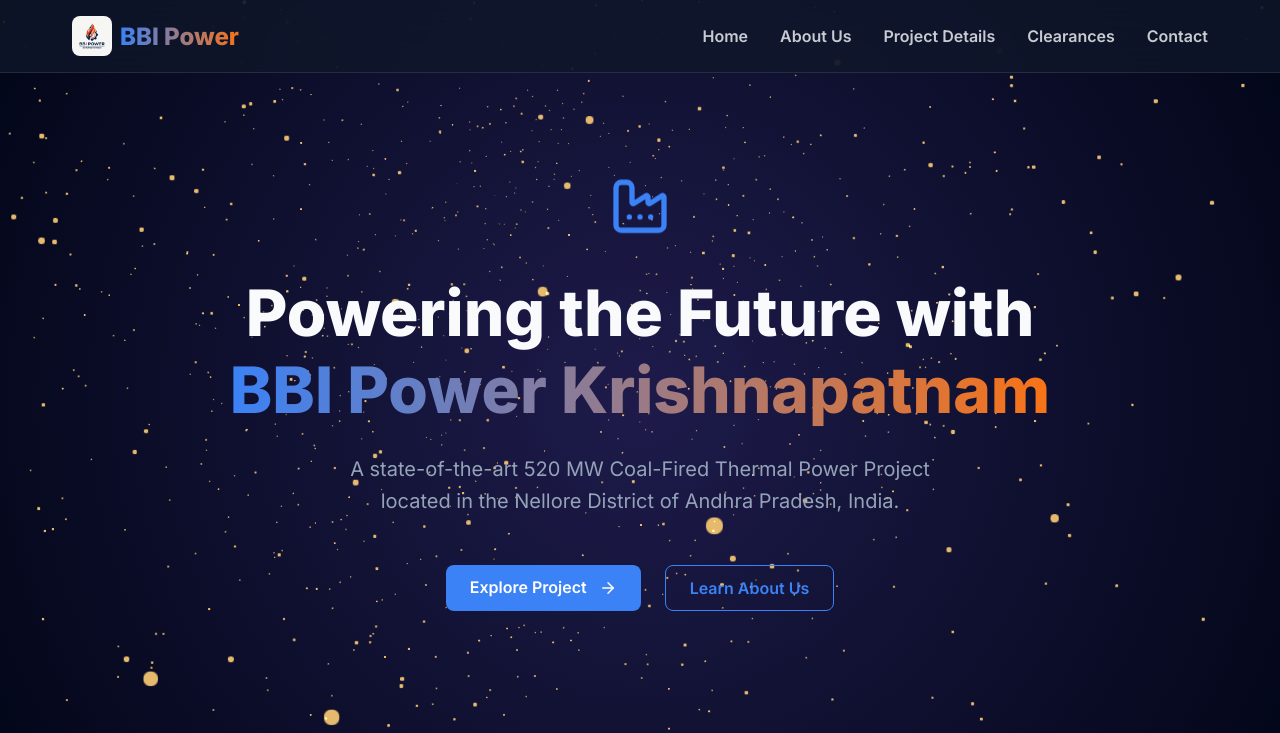
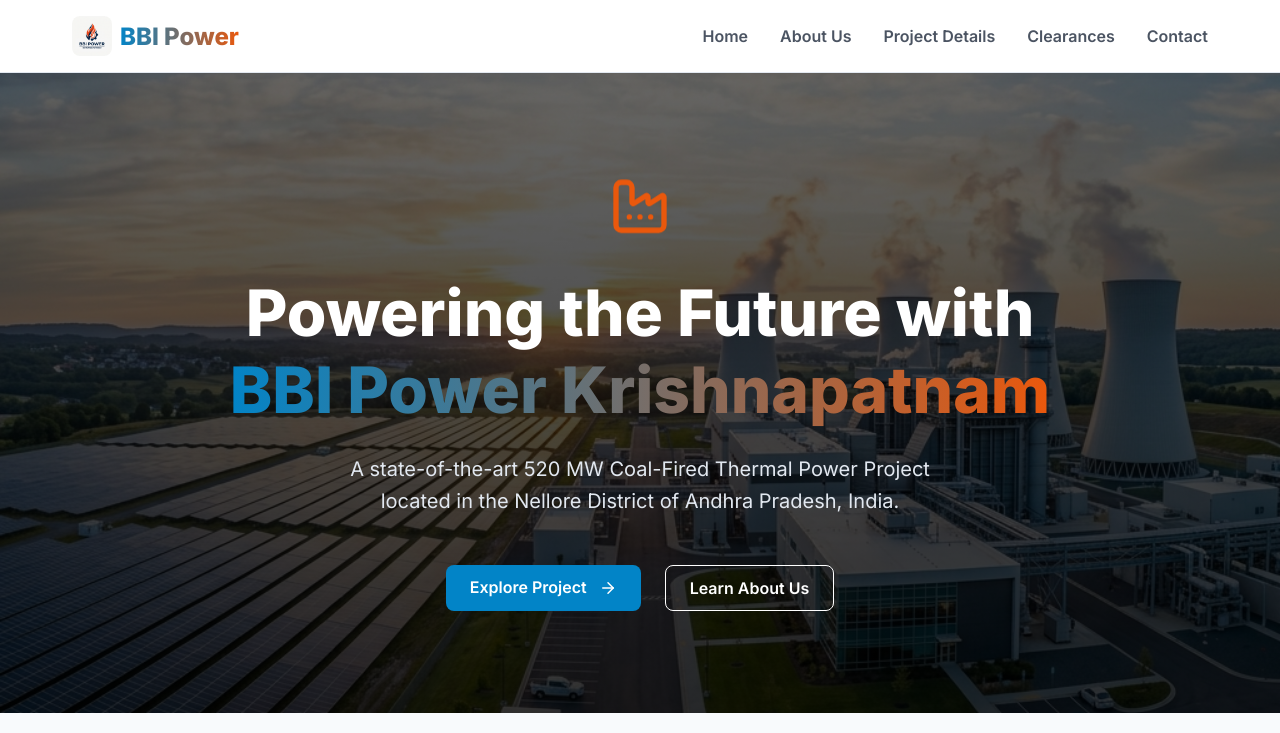
Before and after one commit to DeepakJaggupalli/bbipower, a React (Vite) app: page / in a window 1280 px wide. Shown: the top 733 px of the page. Built offline with nearby package versions, Linux system fonts and the light colour scheme.

Commit message:
Complete theme overhaul and director photo/order update

```diff
--- a/src/App.jsx
+++ b/src/App.jsx
@@ -1,6 +1,5 @@
 import { BrowserRouter as Router, Routes, Route } from 'react-router-dom';
 import Navbar from './components/Navbar';
-import Background3D from './components/Background3D';
 import Home from './pages/Home';
 import About from './pages/About';
 import Project from './pages/Project';
@@ -10,7 +9,6 @@
 function App() {
   return (
     <Router>
-      <Background3D />
       <Navbar />
       <main>
         <Routes>
--- a/src/index.css
+++ b/src/index.css
@@ -1,15 +1,14 @@
 @import url('https://fonts.googleapis.com/css2?family=Inter:wght@300;400;600;800&display=swap');
 
 :root {
-  --bg-dark: #0f172a;
-  --bg-darker: #020617;
-  --bg-panel: rgba(30, 41, 59, 0.7);
-  --bg-panel-light: rgba(51, 65, 85, 0.7);
-  --text-primary: #f8fafc;
-  --text-secondary: #94a3b8;
-  --accent-blue: #3b82f6;
-  --accent-orange: #f97316;
-  --border-light: rgba(255, 255, 255, 0.1);
+  --bg-main: #f8fafc;
+  --bg-panel: #ffffff;
+  --text-primary: #1e293b;
+  --text-secondary: #475569;
+  --accent-blue: #0284c7;
+  --accent-orange: #ea580c;
+  --border-light: #e2e8f0;
+  --shadow-light: 0 4px 20px rgba(0, 0, 0, 0.05);
 }
 
 * {
@@ -20,7 +19,7 @@
 
 body {
   font-family: 'Inter', sans-serif;
-  background-color: var(--bg-darker);
+  background-color: var(--bg-main);
   color: var(--text-primary);
   overflow-x: hidden;
   min-height: 100vh;
@@ -34,20 +33,20 @@
   z-index: 1;
 }
 
-/* Glassmorphism Utilities */
+/* Panel Utilities */
 .glass-panel {
   background: var(--bg-panel);
-  backdrop-filter: blur(16px);
-  -webkit-backdrop-filter: blur(16px);
   border: 1px solid var(--border-light);
-  border-radius: 16px;
+  border-radius: 12px;
+  box-shadow: var(--shadow-light);
 }
 
 .glass-nav {
-  background: rgba(15, 23, 42, 0.8);
-  backdrop-filter: blur(20px);
-  -webkit-backdrop-filter: blur(20px);
+  background: rgba(255, 255, 255, 0.95);
+  backdrop-filter: blur(10px);
+  -webkit-backdrop-filter: blur(10px);
   border-bottom: 1px solid var(--border-light);
+  box-shadow: 0 2px 10px rgba(0, 0, 0, 0.02);
 }
 
 /* Gradients */
@@ -59,13 +58,14 @@
 }
 
 .bg-gradient {
-  background: linear-gradient(135deg, rgba(59,130,246,0.1), rgba(249,115,22,0.1));
+  background: linear-gradient(135deg, rgba(2, 132, 199, 0.05), rgba(234, 88, 12, 0.05));
 }
 
 /* Typography Utilities */
 h1, h2, h3, h4, h5, h6 {
   font-weight: 800;
   margin-bottom: 1rem;
+  color: #0f172a;
 }
 
 p {
@@ -84,16 +84,6 @@
 
 .section {
   padding: 5rem 0;
-}
-
-/* 3D Canvas Container */
-.canvas-container {
-  position: fixed !important;
-  top: 0;
-  left: 0;
-  width: 100vw;
-  height: 100vh;
-  z-index: -1;
 }
 
 /* Links & Buttons */
@@ -120,9 +110,10 @@
 }
 
 .btn:hover {
-  background: #2563eb;
+  background: #0369a1;
   transform: translateY(-2px);
-  box-shadow: 0 4px 12px rgba(59, 130, 246, 0.3);
+  box-shadow: 0 4px 12px rgba(2, 132, 199, 0.2);
+  color: white;
 }
 
 .btn-outline {
@@ -132,8 +123,9 @@
 }
 
 .btn-outline:hover {
-  background: rgba(59, 130, 246, 0.1);
+  background: rgba(2, 132, 199, 0.05);
   box-shadow: none;
+  color: var(--accent-blue);
 }
 
 /* Cards Grid */
@@ -163,11 +155,11 @@
 }
 
 .data-table th {
-  background-color: rgba(255, 255, 255, 0.05);
+  background-color: #f1f5f9;
   font-weight: 600;
   color: var(--text-primary);
 }
 
 .data-table tr:hover {
-  background-color: rgba(255, 255, 255, 0.02);
+  background-color: #f8fafc;
 }
--- a/src/pages/About.css
+++ b/src/pages/About.css
@@ -36,18 +36,19 @@
 }
 
 .director-card {
-  background: rgba(255, 255, 255, 0.03);
+  background: #ffffff;
   padding: 1.5rem;
   border-radius: 12px;
   border: 1px solid var(--border-light);
   text-align: center;
   transition: all 0.3s ease;
+  box-shadow: var(--shadow-light);
 }
 
 .director-card:hover {
-  background: rgba(255, 255, 255, 0.05);
   transform: translateY(-5px);
   border-color: var(--accent-blue);
+  box-shadow: 0 10px 25px rgba(2, 132, 199, 0.1);
 }
 
 .director-card h3 {
--- a/src/pages/About.jsx
+++ b/src/pages/About.jsx
@@ -4,10 +4,10 @@
 
 export default function About() {
   const directors = [
-    { name: "Sagi Ramesh Babu", role: "Director", image: "/images/sagi_ramesh_babu.jpg" },
+    { name: "Subrahmanyam Kassetty", role: "Founder & Managing Director", image: "/images/subrahmanyam_new.jpg" },
     { name: "K. V. Mukesh Babu", role: "Director", image: "/images/k_mukesh.png" },
     { name: "K. V. Chaitanya", role: "Director", image: "/images/kv_chaitanya.png" },
-    { name: "Subrahmanyam Kassetty", role: "Managing Director", image: "/images/subrahmanyam.jpg" }
+    { name: "Sagi Ramesh Babu", role: "Director", image: "/images/sagi_ramesh_babu.jpg" }
   ];
 
   return (
--- a/src/pages/Home.css
+++ b/src/pages/Home.css
@@ -2,6 +2,15 @@
   display: flex;
   flex-direction: column;
   align-items: center;
+}
+
+.hero-wrapper {
+  width: 100vw;
+  background-image: linear-gradient(rgba(0,0,0,0.6), rgba(0,0,0,0.8)), url('/images/hero_bg.jpg');
+  background-size: cover;
+  background-position: center;
+  background-attachment: fixed;
+  color: white;
 }
 
 .hero-section {
@@ -12,7 +21,7 @@
 }
 
 .hero-icon {
-  color: var(--accent-blue);
+  color: var(--accent-orange);
   margin-bottom: 2rem;
   animation: float 6s ease-in-out infinite;
 }
@@ -21,12 +30,14 @@
   font-size: 4rem;
   line-height: 1.2;
   margin-bottom: 1.5rem;
+  color: white;
 }
 
 .hero-subtitle {
   font-size: 1.25rem;
   max-width: 600px;
   margin: 0 auto 3rem auto;
+  color: #e2e8f0;
 }
 
 .hero-actions {
--- a/src/pages/Home.jsx
+++ b/src/pages/Home.jsx
@@ -6,7 +6,8 @@
 export default function Home() {
   return (
     <div className="home-page">
-      <section className="hero-section section container">
+      <div className="hero-wrapper">
+        <section className="hero-section container">
           <motion.div
             initial={{ opacity: 0, y: 30 }}
             animate={{ opacity: 1, y: 0 }}
@@ -25,12 +26,13 @@
               <Link to="/project" className="btn">
                 Explore Project <ArrowRight size={18} style={{ verticalAlign: 'middle', marginLeft: '8px' }} />
               </Link>
-            <Link to="/about" className="btn btn-outline">
+              <Link to="/about" className="btn btn-outline" style={{ color: 'white', borderColor: 'white' }}>
                 Learn About Us
               </Link>
             </div>
           </motion.div>
         </section>
+      </div>
 
       <section className="features-section section container">
         <div className="grid-3">
```
Also changed, not shown: public/images/hero_bg.jpg (added), public/images/subrahmanyam_new.jpg (added). Lines whose indentation alone changed are shown as unchanged.
